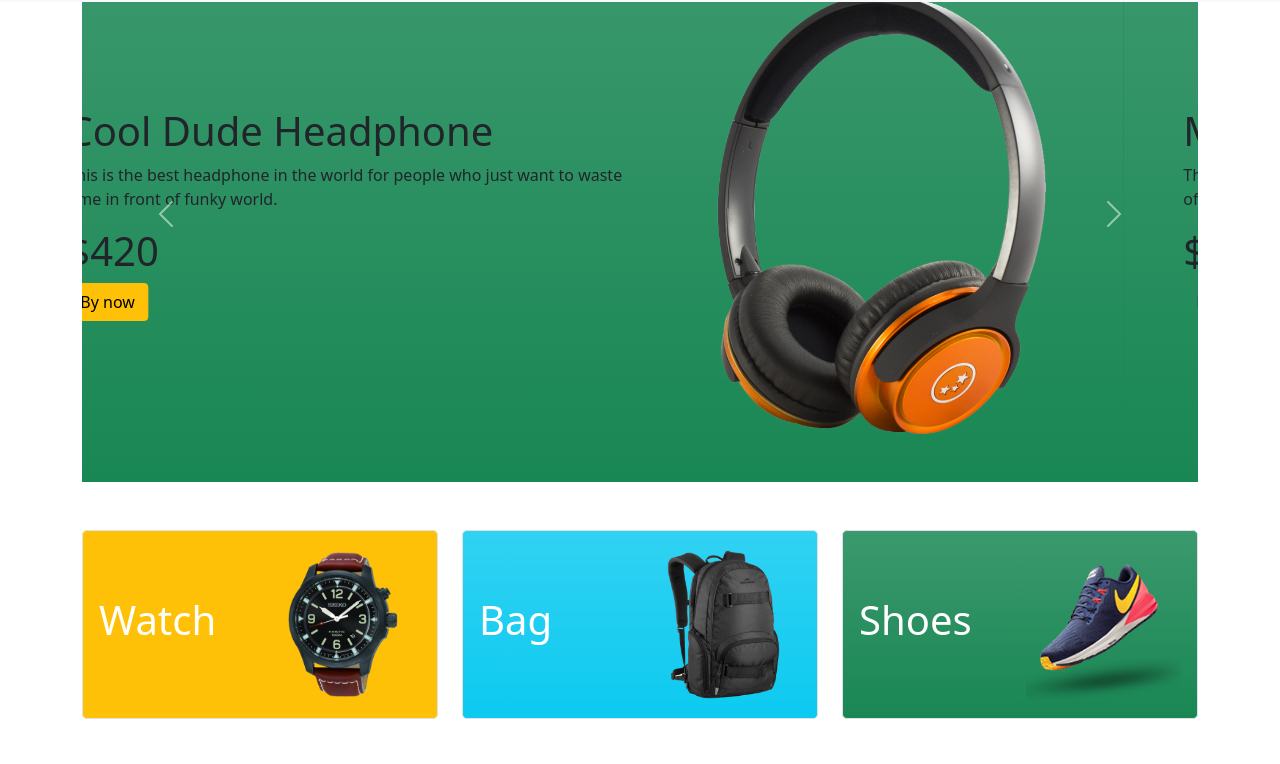
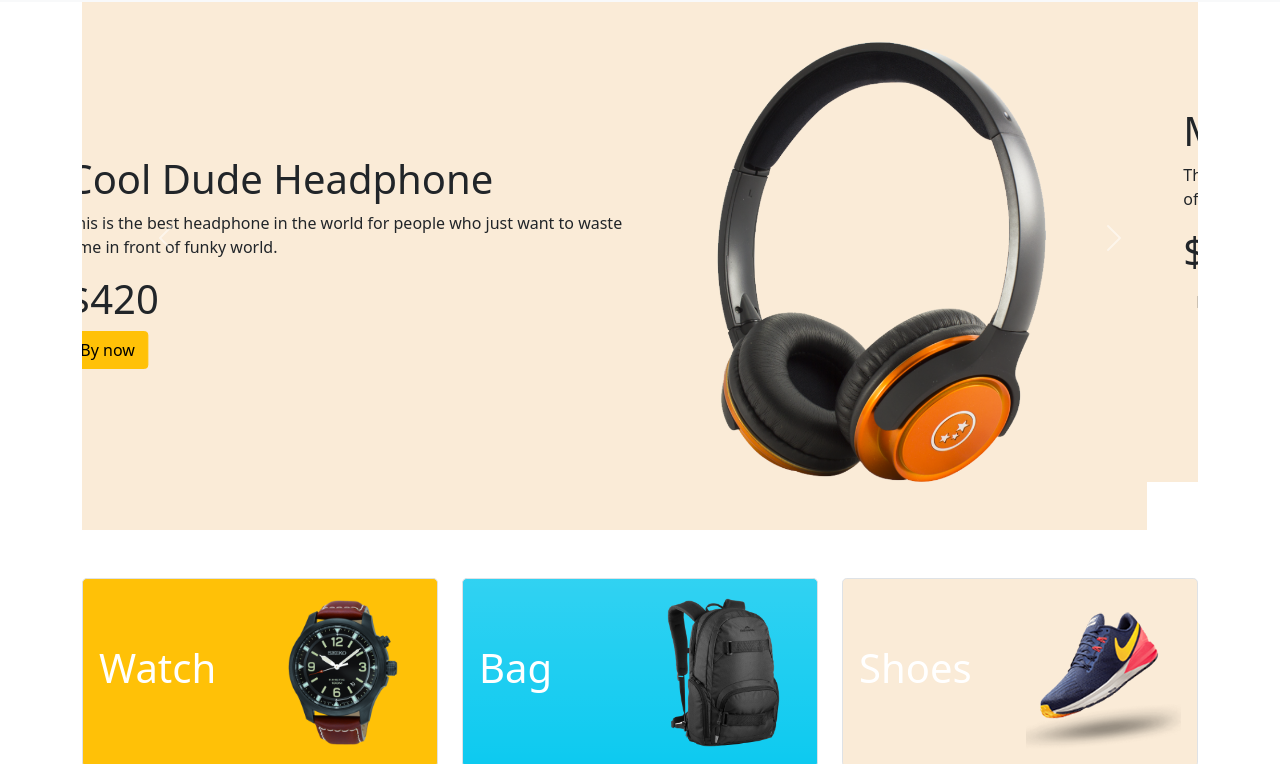
Before and after one commit to akramhossen1/panda-unda, a plain HTML site: page index.html in a window 1280 px wide. Shown: the part 54-818 px from the top of the page. Drawn offline with nearby package versions, Linux system fonts and the light colour scheme.

Commit message:
new code

```diff
--- a/inbex.css
+++ b/inbex.css
@@ -1,5 +1,3 @@
-/* .row{
-    background-color: #feeae9;
-    border-radius: 10px;
-
-} */
+.background-slid{
+    background-color: antiquewhite;
+}
--- a/index.html
+++ b/index.html
@@ -39,8 +39,8 @@
         <section class="container">
             <div id="carouselExampleControls" class="carousel slide" data-bs-ride="carousel">
                 <div class="carousel-inner">
-                  <div class="carousel-item active">
-                        <div class="row p-5 d-flex align-items-center bg-success bg-gradient">
+                  <div class="carousel-item active mt-5">
+                        <div class="row p-5 d-flex align-items-center background-slid">
                             <div class="col-lg-7 col-md-6 col-sm-4 col-12">
                                 <h1>Cool Dude Headphone</h1>
                                 <p>This is the best headphone in the world for people who just want to waste time in front of funky world.</p>
@@ -53,7 +53,7 @@
                         </div>
                     </div>
                     <div class="carousel-item">
-                        <div class="row p-5 d-flex align-items-center bg-success bg-gradient">
+                        <div class="row p-5 d-flex align-items-center background-slid">
                             <div class="col-lg-7 col-md-6 col-sm-4">
                                 <h1>Mega LCD TV For Sports</h1>
                                 <p>This is the best tv in the world for people who just want to waste time in front of tv.</p>
@@ -66,7 +66,7 @@
                         </div>
                     </div>
                     <div class="carousel-item">
-                        <div class="row p-5 d-flex align-items-center bg-success bg-gradient">
+                        <div class="row p-5 d-flex align-items-center background-slid">
                             <div class="col-lg-7 col-md-6 col-sm-4">
                                 <h1>X-Box for your living room</h1>
                                 <p>This is the best x-box in the world for people who just want to waste time in front of fake sports.</p>
@@ -106,7 +106,7 @@
                     </div>
                     </div>
                     <div class="col-lg-4 col-4 col-md-6 col-12">
-                    <div class="p-3 border bg-success bg-gradient d-flex align-items-center justify-content-between rounded-3">
+                    <div class="p-3 border background-slid d-flex align-items-center justify-content-between rounded-3">
                         <h1 class="text-white">Shoes</h1>
                         <img src="images/categories/shoes.png" alt="">
                     </div>
```
